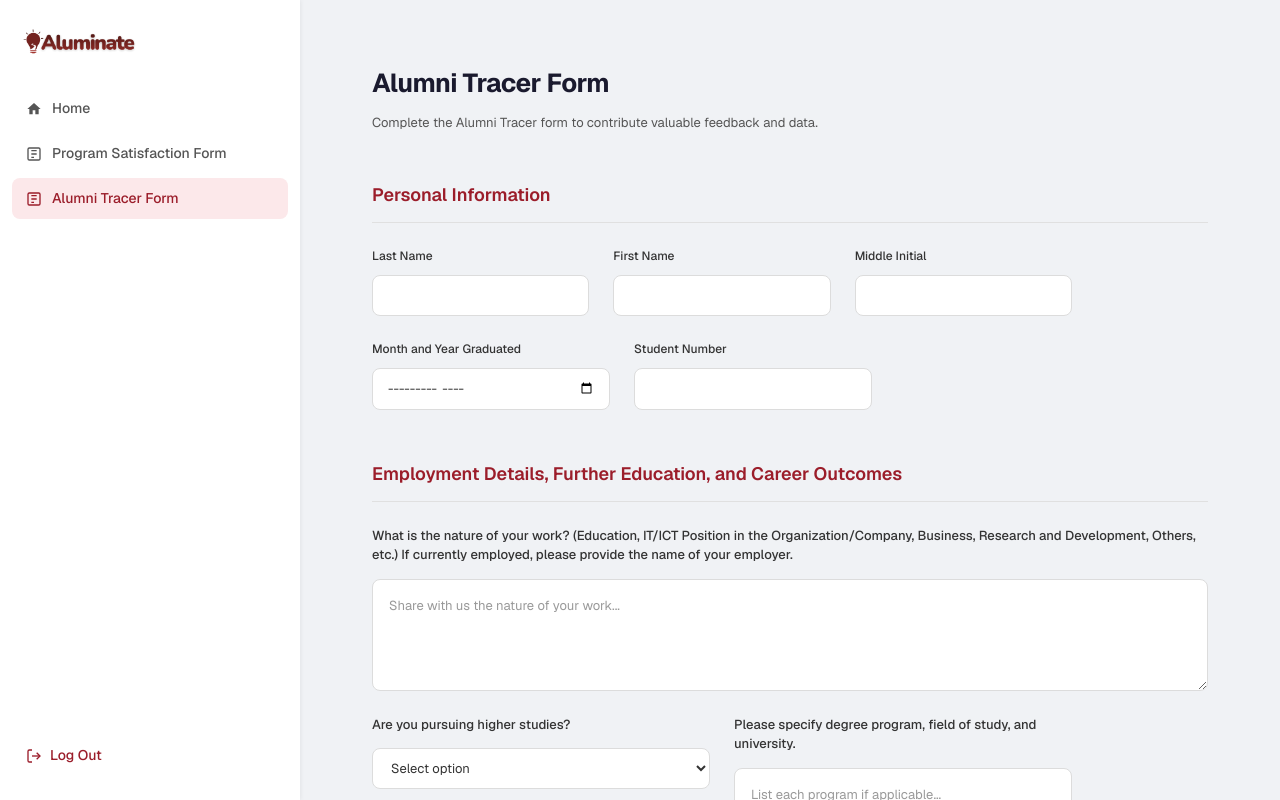
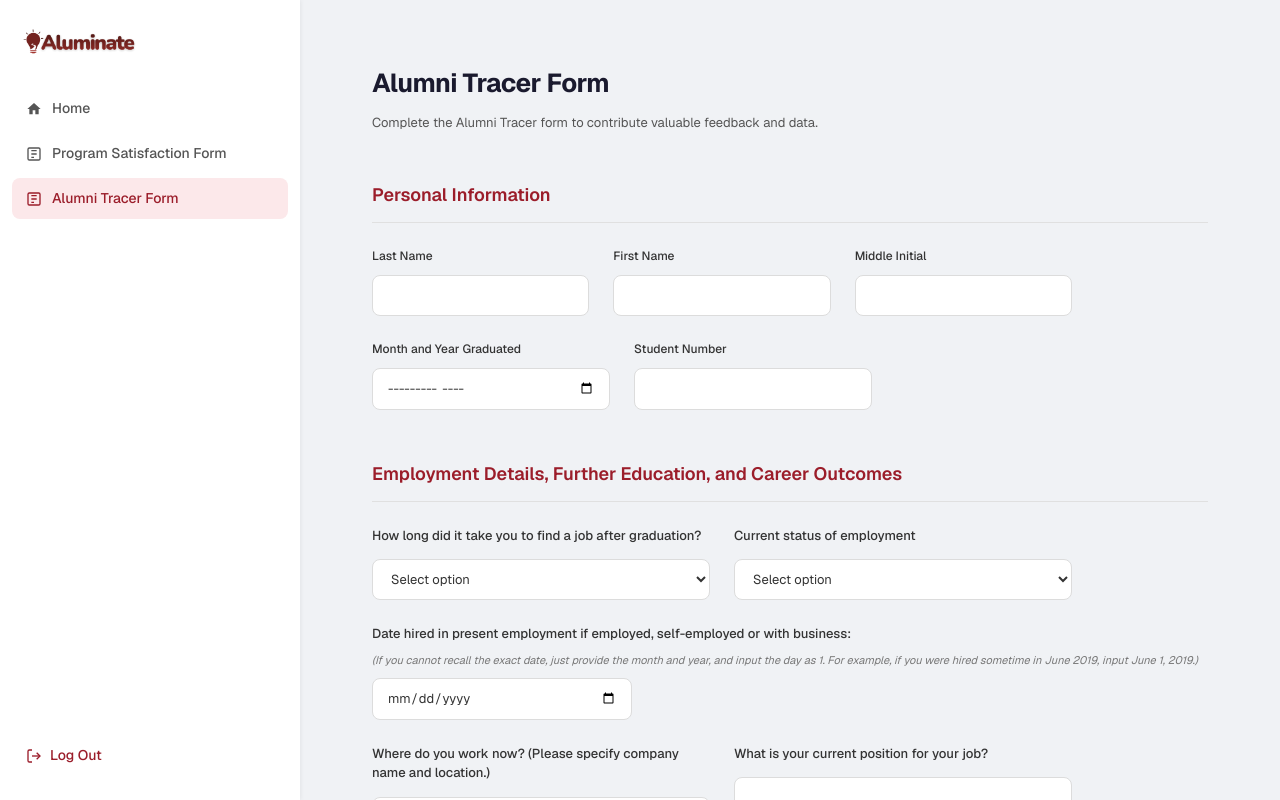
Before and after one commit to ldlambayao/cmsc127-aluminate, a Next.js app in the folder aluminate/: page /alumni/alumniTracerForm in a window 1280 px wide. Both pictures are taken after a click on the button "ANSWER NOW". Shown: the top 800 px of the page. Built offline with nearby package versions, Linux system fonts and the light colour scheme; no server answers.

Commit message:
Added some revisions on employment deatils of AlumiTracerForm

```diff
--- a/aluminate/app/components/surveyform/AlumniTracerForm.tsx
+++ b/aluminate/app/components/surveyform/AlumniTracerForm.tsx
@@ -28,6 +28,11 @@ interface FormData {
   programImprovements: string;
   emailUpdates: string;
   alumniInterview: InterviewAnswer;
+  timeToFindJob: string;
+  currentEmploymentStatus: string;
+  dateHired: string;
+  currentWorkplace: string;
+  currentPosition: string;
 }
 
 export default function AlumniTracerForm({ onSubmit }: AlumniTracerFormProps) {
@@ -48,6 +53,11 @@ export default function AlumniTracerForm({ onSubmit }: AlumniTracerFormProps) {
   const [receiveUpdates, setReceiveUpdates] = useState("");
   const [interviewInterest, setInterviewInterest] = useState<InterviewAnswer>("");
   const [dateAnswered, setDateAnswered] = useState(new Date().toISOString().split('T')[0]);
+  const [timeToFindJob, setTimeToFindJob] = useState("");
+  const [currentEmploymentStatus, setCurrentEmploymentStatus] = useState("");
+  const [dateHired, setDateHired] = useState("");
+  const [currentWorkplace, setCurrentWorkplace] = useState("");
+  const [currentPosition, setCurrentPosition] = useState("");
   const [formError, setFormError] = useState("");
 
   const [form, setForm] = useState<FormData>({
@@ -68,6 +78,11 @@ export default function AlumniTracerForm({ onSubmit }: AlumniTracerFormProps) {
     programImprovements: "",
     emailUpdates: "",
     alumniInterview: "",
+    timeToFindJob: "",
+    currentEmploymentStatus: "",
+    dateHired: "",
+    currentWorkplace: "",
+    currentPosition: "",
   });
 
   useEffect(() => {
@@ -122,7 +137,7 @@ export default function AlumniTracerForm({ onSubmit }: AlumniTracerFormProps) {
   const handleSubmit = async (e: React.MouseEvent<HTMLButtonElement>) => {
     e.preventDefault();
 
-    if (!natureOfWork || !higherStudies || !listOfHigherStudies || !employmentStatus || !workRelation || !suggestions || !satisfactionLevel || !satisfactionReason || !waysDegprogHelped || !degprogSuggestions || !receiveUpdates || !interviewInterest) {
+    if (!natureOfWork || !higherStudies || !listOfHigherStudies || !employmentStatus || !workRelation || !suggestions || !satisfactionLevel || !satisfactionReason || !waysDegprogHelped || !degprogSuggestions || !receiveUpdates || !interviewInterest || !timeToFindJob || !currentEmploymentStatus || !currentWorkplace || !currentPosition) {
       setFormError('Please fill out all  fields before submitting the form.');
       console.error("Form submission error: Missing required fields");
       return;
@@ -168,6 +183,11 @@ export default function AlumniTracerForm({ onSubmit }: AlumniTracerFormProps) {
           degprog_suggestions: degprogSuggestions,
           receive_updates: receiveUpdates,
           interview_interest: interviewInterest,
+          time_to_find_job: timeToFindJob,
+          current_employment_status: currentEmploymentStatus,
+          date_hired: dateHired || null,
+          current_workplace: currentWorkplace,
+          current_position: currentPosition,
           date_answered: dateAnswered,
         }
       ] as any) as any);
@@ -258,6 +278,54 @@ export default function AlumniTracerForm({ onSubmit }: AlumniTracerFormProps) {
         <div style={styles.sectionBlock}>
           <h2 style={styles.sectionTitle}>Employment Details, Further Education, and Career Outcomes</h2>
           <div style={styles.divider} />
+
+          <div style={styles.twoColumnRow}>
+            <div style={styles.inputGroup}>
+              <label style={styles.questionLabel}>How long did it take you to find a job after graduation?</label>
+              <select style={styles.textInput} value={form.timeToFindJob} onChange={(e: React.ChangeEvent<HTMLSelectElement>) => { setTimeToFindJob(e.target.value); set("timeToFindJob")(e); }}>
+                <option value="">Select option</option>
+                <option>Less than 1 month</option>
+                <option>1–3 months</option>
+                <option>4–6 months</option>
+                <option>7–12 months</option>
+                <option>More than 1 year</option>
+                <option>Not applicable</option>
+              </select>
+            </div>
+            <div style={styles.inputGroup}>
+              <label style={styles.questionLabel}>Current status of employment</label>
+              <select style={styles.textInput} value={form.currentEmploymentStatus} onChange={(e: React.ChangeEvent<HTMLSelectElement>) => { setCurrentEmploymentStatus(e.target.value); set("currentEmploymentStatus")(e); }}>
+                <option value="">Select option</option>
+                <option>Employed (Full-time)</option>
+                <option>Employed (Part-time)</option>
+                <option>Self-employed / Business owner</option>
+                <option>Unemployed (looking for work)</option>
+                <option>Unemployed (not looking for work)</option>
+                <option>Further studies / Not yet employed</option>
+              </select>
+            </div>
+          </div>
+
+          <div style={styles.inputGroup}>
+            <label style={styles.questionLabel}>
+              Date hired in present employment if employed, self-employed or with business:
+            </label>
+            <p style={styles.helperText}>
+              (If you cannot recall the exact date, just provide the month and year, and input the day as 1. For example, if you were hired sometime in June 2019, input June 1, 2019.)
+            </p>
+            <input style={{ ...styles.textInput, maxWidth: "260px" }} type="date" value={form.dateHired} onChange={(e: React.ChangeEvent<HTMLInputElement>) => { setDateHired(e.target.value); set("dateHired")(e); }} />
+          </div>
+
+          <div style={styles.twoColumnRow}>
+            <div style={styles.inputGroup}>
+              <label style={styles.questionLabel}>Where do you work now? (Please specify company name and location.)</label>
+              <input style={styles.textInput} value={form.currentWorkplace} onChange={(e: React.ChangeEvent<HTMLInputElement>) => { setCurrentWorkplace(e.target.value); set("currentWorkplace")(e); }} placeholder="" />
+            </div>
+            <div style={styles.inputGroup}>
+              <label style={styles.questionLabel}>What is your current position for your job?</label>
+              <input style={styles.textInput} value={form.currentPosition} onChange={(e: React.ChangeEvent<HTMLInputElement>) => { setCurrentPosition(e.target.value); set("currentPosition")(e); }} placeholder="" />
+            </div>
+          </div>
 
           <div style={styles.inputGroup}>
             <label style={styles.questionLabel}>
@@ -499,6 +567,13 @@ const styles: { [key: string]: React.CSSProperties } = {
     lineHeight: "1.5",
     marginBottom: "4px",
   },
+  helperText: {
+    fontSize: "11px",
+    color: "#777",
+    margin: "-6px 0 0",
+    lineHeight: "1.5",
+    fontStyle: "italic",
+  },
   textInput: {
     border: "1px solid #dcdcdc",
     borderRadius: "8px",
```
